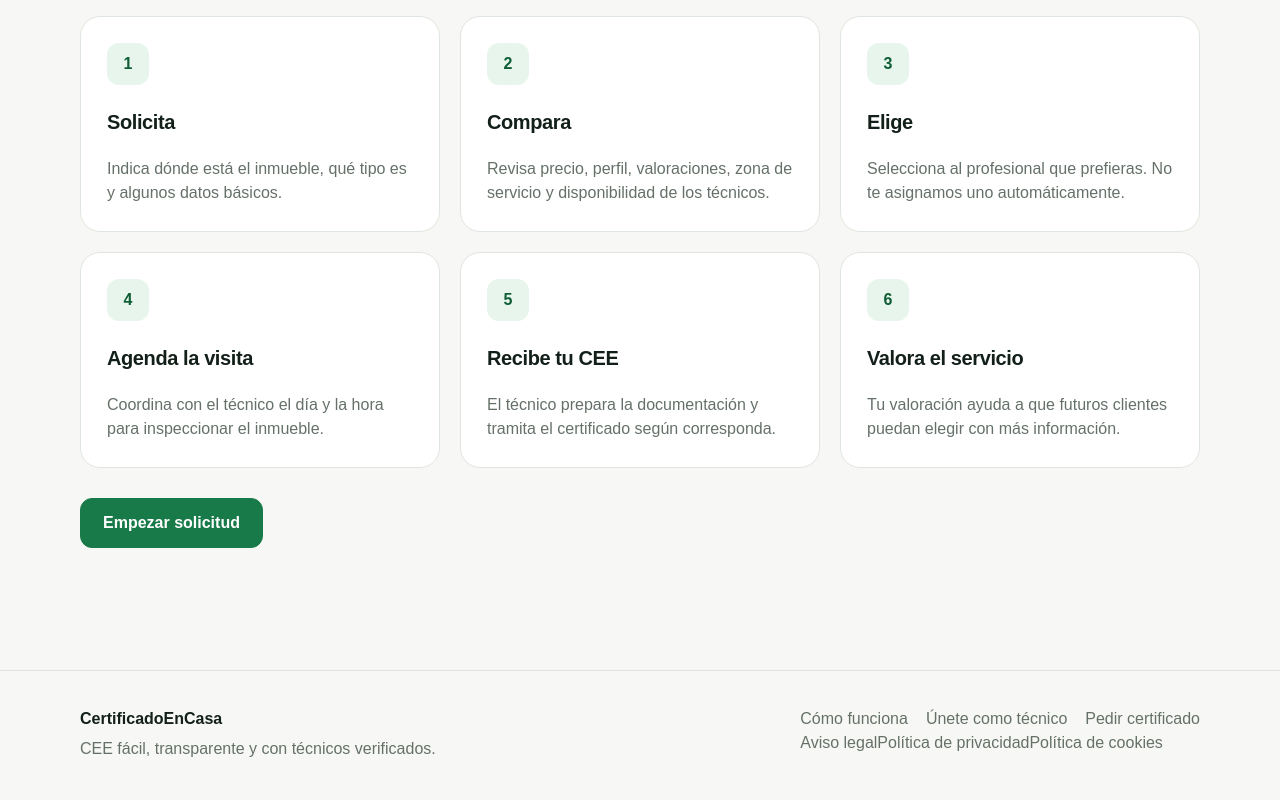
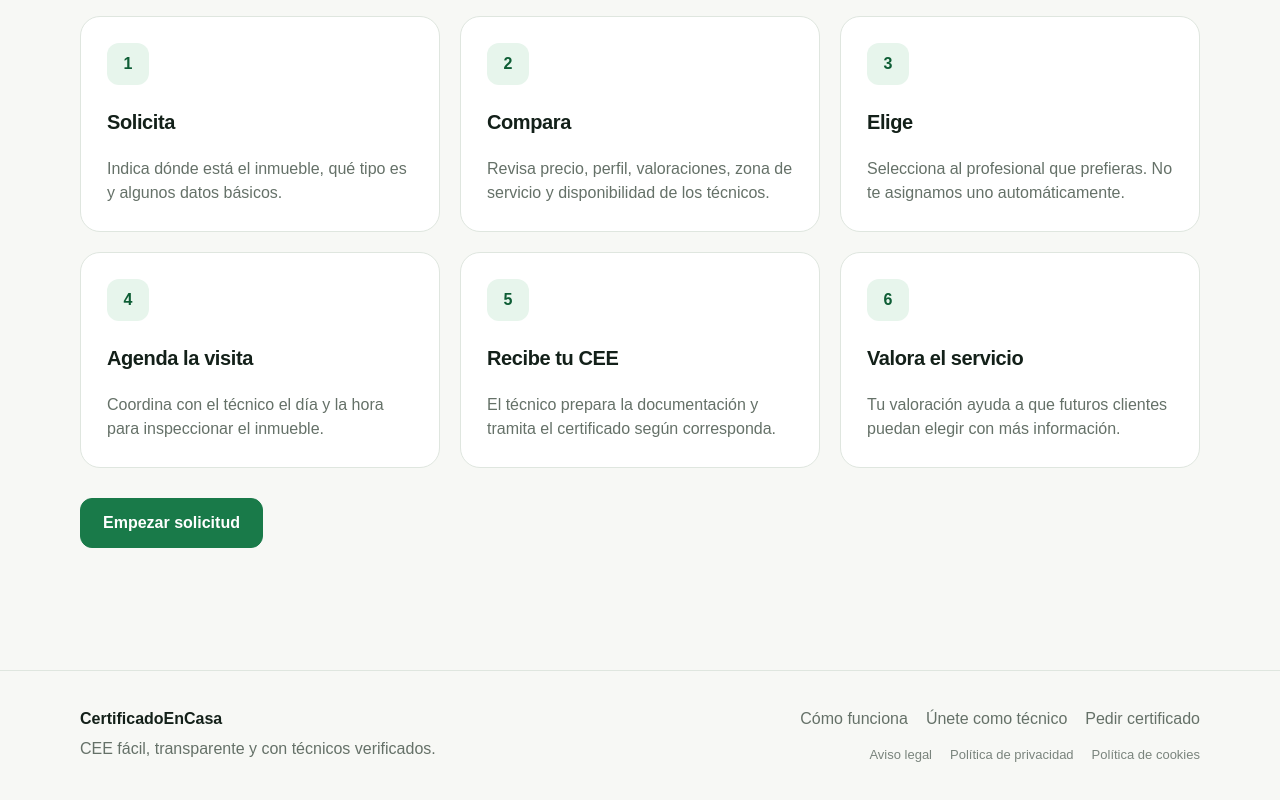
Before and after one commit to Javimenmes96/CertificadoEnCasa, a Next.js app: page /como-funciona in a window 1280 px wide. Shown: the part 520-1320 px from the top of the page. Built offline with nearby package versions, Linux system fonts and the light colour scheme.

Commit message:
Style legal footer and legal pages

```diff
--- a/app/globals.css
+++ b/app/globals.css
@@ -145,11 +145,22 @@ h3 { font-size: 20px; letter-spacing: -0.02em; }
 .field textarea { min-height: 110px; resize: vertical; }
 .form-note { color: var(--muted); font-size: 13px; margin-top: 14px; }
 
+.legal-content { max-width: 860px; }
+.legal-card { background: #fff; border: 1px solid var(--line); border-radius: 22px; padding: 32px; }
+.legal-card h2 { font-size: 27px; margin: 34px 0 12px; }
+.legal-card h2:first-child { margin-top: 0; }
+.legal-card p, .legal-card li { color: var(--muted); }
+.legal-card ul { padding-left: 22px; }
+.legal-notice { padding: 16px 18px; border-radius: 14px; background: #fff8dd; border: 1px solid #eadb97; color: #5e562f; margin-bottom: 24px; }
+
 .site-footer { border-top: 1px solid var(--line); padding: 36px 0; margin-top: 40px; }
-.footer-grid { display: flex; justify-content: space-between; gap: 24px; color: var(--muted); }
+.footer-grid { display: flex; justify-content: space-between; gap: 36px; color: var(--muted); }
 .footer-grid strong { color: var(--ink); }
 .footer-grid p { margin: 6px 0 0; }
-.footer-links { display: flex; gap: 18px; align-items: flex-start; }
+.footer-columns { display: grid; gap: 14px; justify-items: end; }
+.footer-links, .footer-legal { display: flex; gap: 18px; align-items: flex-start; flex-wrap: wrap; justify-content: flex-end; }
+.footer-legal { font-size: 13px; color: #7a847d; }
+.footer-links a:hover, .footer-legal a:hover { color: var(--ink); }
 
 @media (max-width: 820px) {
   .nav-links a:not(.button) { display: none; }
@@ -161,5 +172,6 @@ h3 { font-size: 20px; letter-spacing: -0.02em; }
   .form-grid { grid-template-columns: 1fr; }
   .field.full { grid-column: auto; }
   .footer-grid { flex-direction: column; }
-  .footer-links { flex-wrap: wrap; }
+  .footer-columns { justify-items: start; }
+  .footer-links, .footer-legal { justify-content: flex-start; }
 }
```
